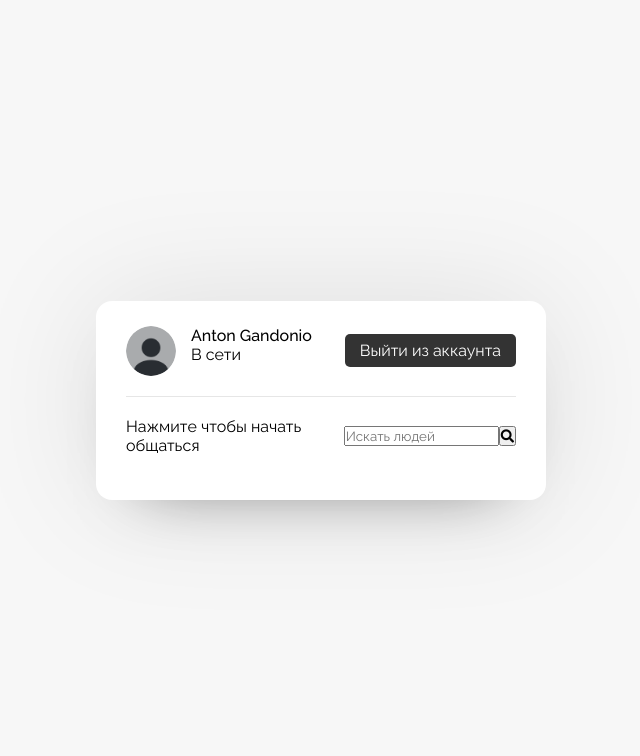
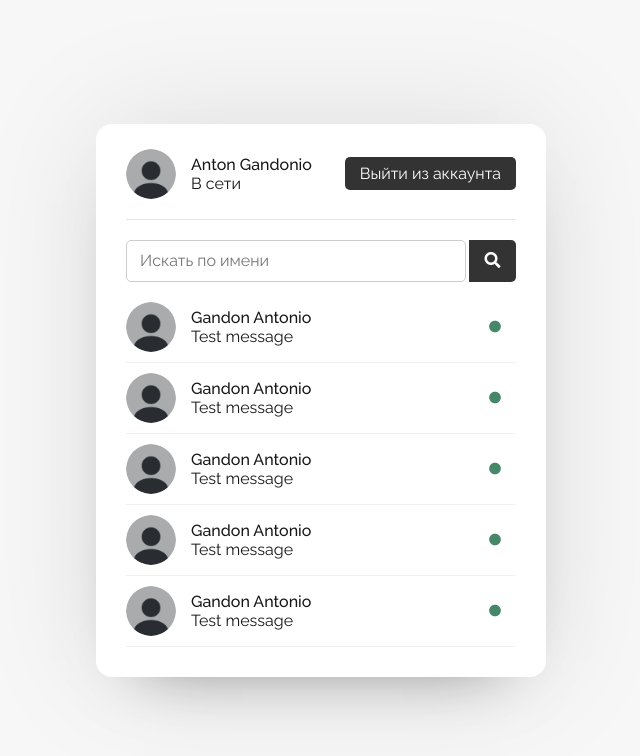
Before and after one commit to anton-gandonio/real-time-online-chat-app, a PHP site: page /users.html in a window 1280 px wide. Shown: the top 756 px of the page, without its empty margins (319-959 px from the left). Run offline with PHP 8.4, Linux system fonts and the light colour scheme.

Commit message:
files modified, 19%

```diff
--- a/style.css
+++ b/style.css
@@ -6,6 +6,7 @@
   box-sizing: border-box;
   text-decoration: none;
   font-family: "Raleway", sans-serif;
+  scroll-behavior: smooth;
 }
 
 body {
@@ -131,7 +132,8 @@ body {
   padding: 25px 30px;
 }
 
-.users header {
+.users header,
+.users-list a {
   display: flex;
   align-items: center;
   padding-bottom: 20px;
@@ -144,8 +146,9 @@ body {
   border-radius: 50%;
 }
 
-.users header .content {
+:is(.users, .users-list) .content {
   display: flex;
+  align-items: center;
 }
 
 .users header .content img {
@@ -153,11 +156,12 @@ body {
   width: 50px;
 }
 
-.users header .details {
+:is(.users, .users-list) .details {
+  color: #181717;
   margin-left: 15px;
 }
 
-.users header .details span {
+:is(.users, .users-list) .details span {
   font-size: 1rem;
   font-weight: 500;
 }
@@ -171,12 +175,62 @@ body {
 }
 
 .users .search {
-    margin: 20px 0;
-    display: flex;
-    align-items: center;
-    justify-content: space-between;
+  margin: 20px 0;
+  display: flex;
+  align-items: center;
+  justify-content: space-between;
+  position: relative;
 }
 
-.users .search .text{
+.users .search .text {
+  font-size: 1rem;
+}
 
+.users .search input {
+  border: 1px solid #ccc;
+  padding: 0 13px;
+  font-size: 1rem;
+  border-radius: 5px;
+  position: absolute;
+  height: 42px;
+  width: calc(100% - 50px);
+  outline: none;
 }
+
+.users .search button {
+  width: 47px;
+  height: 42px;
+  border: none;
+  outline: none;
+  color: #fff;
+  background: #333;
+  cursor: pointer;
+  border-radius: 0 5px 5px 0;
+  font-size: 1rem;
+}
+
+.users-list {
+  max-height: 350px;
+  overflow-y: auto;
+}
+.users-list a {
+  padding-right: 15px;
+  margin-bottom: 10px;
+  padding-bottom: 10px;
+  border-bottom-color: #f1f1f1;
+}
+
+.users-list a:last-child {
+  border: none;
+  margin-bottom: 0;
+}
+
+.users-list a .content img {
+  height: 50px;
+  width: 50px;
+}
+
+.users-list a .status-dot {
+  font-size: 12px;
+  color: #468669;
+}
--- a/users.html
+++ b/users.html
@@ -15,7 +15,7 @@
       <section class="users">
         <header>
           <div class="content">
-                <img src="./pfp.png" alt="">
+            <img src="./pfp.png" alt="" />
             <div class="details">
               <span>Anton Gandonio</span>
               <p>В сети</p>
@@ -25,8 +25,82 @@
         </header>
         <div class="search">
           <span class="text">Нажмите чтобы начать общаться</span>
-            <input type="text" placeholder="Искать людей">
+          <input type="text" placeholder="Искать по имени" />
           <button><i class="fas fa-search"></i></button>
+        </div>
+        <div class="users-list">
+          <a href="#">
+            <div class="content">
+              <img src="./pfp.png" alt="" />
+              <div class="details">
+                <span>Gandon Antonio</span>
+                <p>Test message</p>
+              </div>
+            </div>
+            <div class="status-dot">
+              <i class="fas fa-circle"></i>
+            </div>
+          </a>
+          <a href="#">
+            <div class="content">
+              <img src="./pfp.png" alt="" />
+              <div class="details">
+                <span>Gandon Antonio</span>
+                <p>Test message</p>
+              </div>
+            </div>
+            <div class="status-dot">
+              <i class="fas fa-circle"></i>
+            </div>
+          </a>
+          <a href="#">
+            <div class="content">
+              <img src="./pfp.png" alt="" />
+              <div class="details">
+                <span>Gandon Antonio</span>
+                <p>Test message</p>
+              </div>
+            </div>
+            <div class="status-dot">
+              <i class="fas fa-circle"></i>
+            </div>
+          </a>
+          <a href="#">
+            <div class="content">
+              <img src="./pfp.png" alt="" />
+              <div class="details">
+                <span>Gandon Antonio</span>
+                <p>Test message</p>
+              </div>
+            </div>
+            <div class="status-dot">
+              <i class="fas fa-circle"></i>
+            </div>
+          </a>
+          <a href="#">
+            <div class="content">
+              <img src="./pfp.png" alt="" />
+              <div class="details">
+                <span>Gandon Antonio</span>
+                <p>Test message</p>
+              </div>
+            </div>
+            <div class="status-dot">
+              <i class="fas fa-circle"></i>
+            </div>
+          </a>
+          <a href="#">
+            <div class="content">
+              <img src="./pfp.png" alt="" />
+              <div class="details">
+                <span>Gandon Antonio</span>
+                <p>Test message</p>
+              </div>
+            </div>
+            <div class="status-dot">
+              <i class="fas fa-circle"></i>
+            </div>
+          </a>
         </div>
       </section>
     </div>
```
Lines whose indentation alone changed are shown as unchanged.
